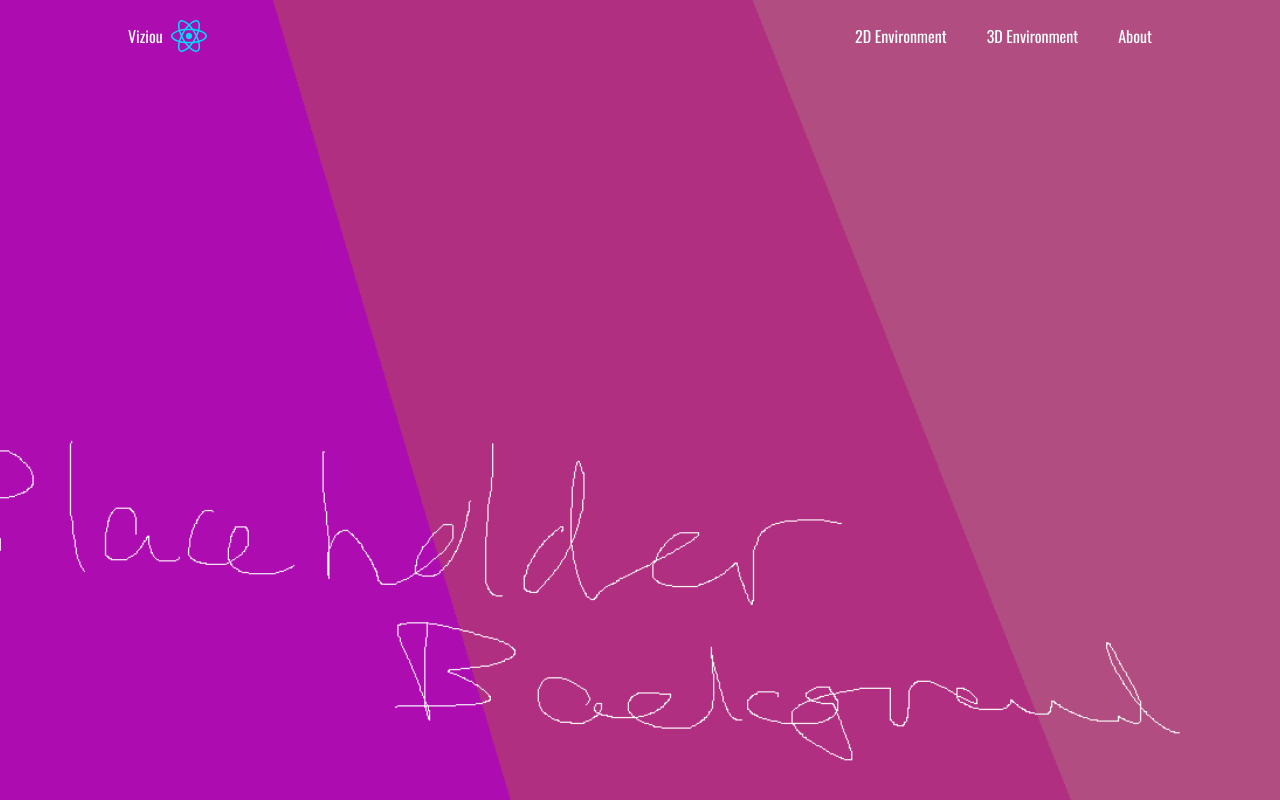
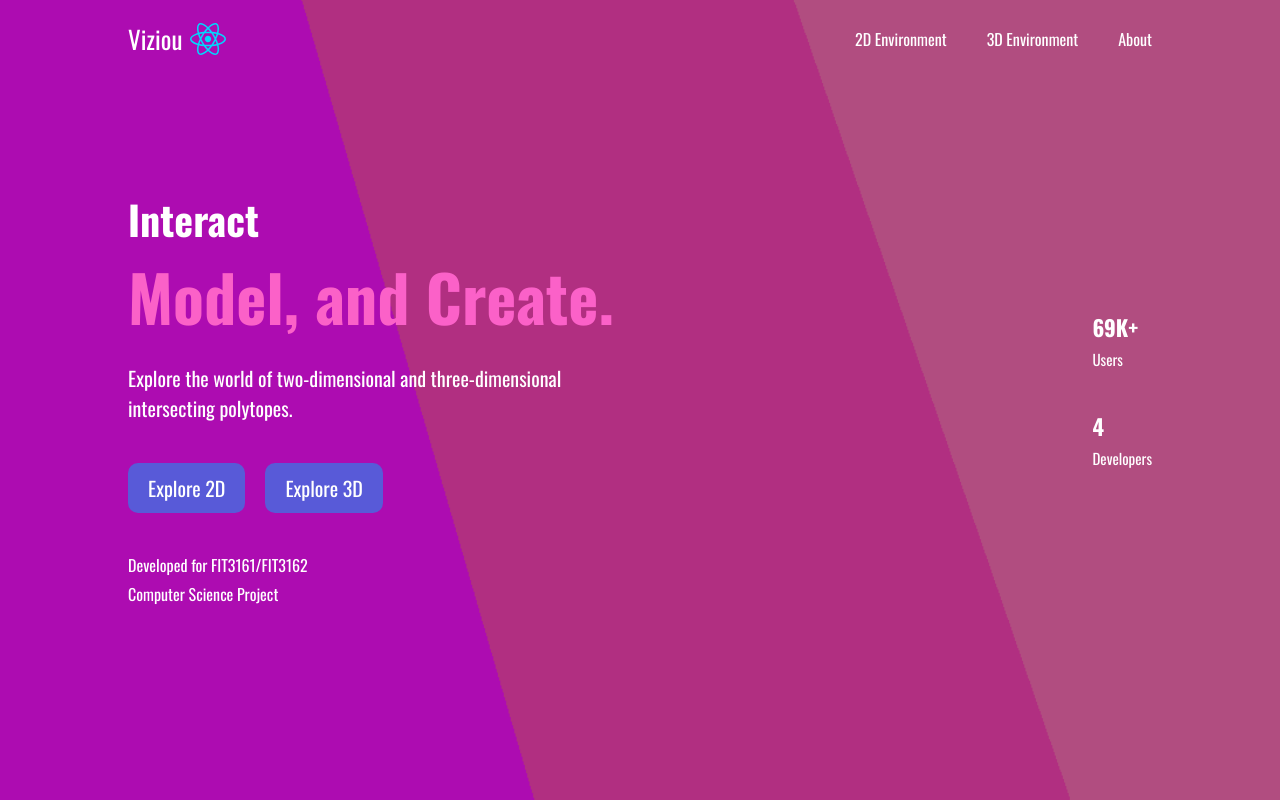
Before and after one commit to viziou/viziou, a React (Vite) app: page / in a window 1280 px wide. Built offline with nearby package versions, Linux system fonts and the light colour scheme.

Commit message:
Homepage hero (#21)
* - Added hero section for main page
- Removed drawings from placeholder background

* Changed logo font size

```diff
--- a/src/App.tsx
+++ b/src/App.tsx
@@ -1,10 +1,12 @@
 import Navbar from './components/Navbar';
+import Hero from './components/Hero';
 
 function App() {
 
   return (
     <div>
     <Navbar />
+    <Hero />
   </div>
   )
 }
--- /dev/null
+++ b/src/components/Hero.tsx
@@ -0,0 +1,43 @@
+import '../styles/Hero.css';
+
+const Hero = () => {
+  return (
+    <section className="hero">
+        <div className="hero-content">
+            <h1>
+                Interact<br />
+                <span>Model, and Create.</span>
+            </h1>
+
+            <p>Explore the world of two-dimensional and three-dimensional intersecting polytopes.</p>
+
+            <div className="hero-buttons">
+                <button className="btn btn-explore-2d">Explore 2D</button>
+                <button className="btn btn-explore-3d">Explore 3D</button>
+            </div>
+
+            <div className="hero-info">
+                <p>Developed for FIT3161/FIT3162</p>
+                <p>Computer Science Project</p>
+            </div>
+
+        </div>
+
+        <div className="hero-stats">
+            <div className="stat">
+                <h2>69K+</h2>
+                <p>Users</p>
+            </div>
+
+            <div className="stat">
+                <h2>4</h2>
+                <p>Developers</p>
+            </div>
+
+        </div>
+
+    </section>
+  );
+};
+
+export default Hero;
--- /dev/null
+++ b/src/styles/Hero.css
@@ -0,0 +1,93 @@
+.hero {
+    display: flex;
+    justify-content: space-between;
+    align-items: center;
+    padding: 10%;
+    color: white;
+    height: 100vh;
+    cursor: default;
+  }
+
+.hero-content {
+    max-width: 50%;
+}
+
+.hero h1 {
+    font-size: 40px;
+    margin-bottom: 20px;
+}
+
+.hero h1 span {
+    display: block;
+    font-size: 64px;
+    color: #fb61c8;
+}
+
+.hero p {
+    font-size: 20px;
+    margin-bottom: 40px;
+}
+
+.hero-buttons {
+    margin-bottom: 40px;
+    display: flex;
+    gap: 20px;
+}
+
+.btn {
+    font-size: 20px;
+    padding: 10px 20px;
+    border: none;
+    border-radius: 10px;
+    cursor: pointer;
+    transition: background 0.3s ease;
+}
+
+.btn-explore-2d {
+    background-color: #585ad8;
+    color: white;
+}
+
+.btn-explore-2d:hover {
+    background-color: #4043e0;
+}
+
+.btn-explore-3d {
+    background-color: #585ad8;
+    color: white;
+}
+
+.btn-explore-3d:hover {
+    background-color: #4043e0;
+}
+
+.hero-info p {
+    font-size: 16px;
+    margin: 5px 0;
+}
+
+.hero-image {
+    display: flex;
+    flex-direction: column;
+    align-items: center;
+    max-width: 40%;
+}
+
+.hero-image img {
+    max-width: 100%;
+}
+
+.hero-stats {
+    display: flex;
+    flex-direction: column;
+    margin-top: 20px;
+}
+
+.stat h2 {
+    font-size: 22px;
+    margin-bottom: 5px;
+}
+
+.stat p {
+    font-size: 15px;
+}
--- a/src/styles/Navbar.css
+++ b/src/styles/Navbar.css
@@ -15,6 +15,7 @@
     display: flex;
     align-items: center;
     gap: 8px;
+    font-size: 25px;
 }
 
 .navbar a {
```
Also changed, not shown: src/assets/main-background.png.
